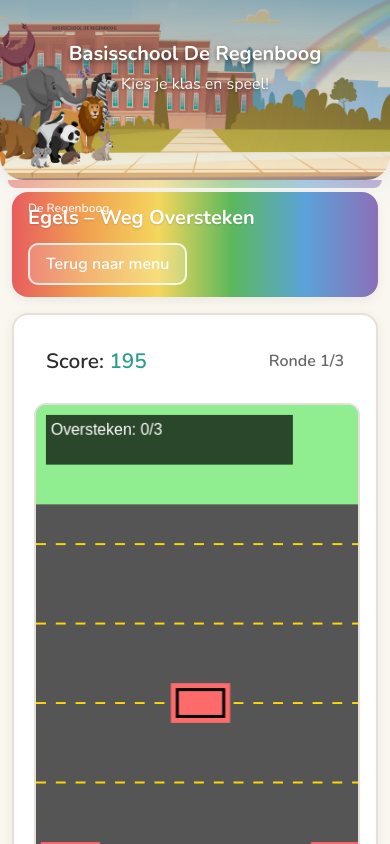
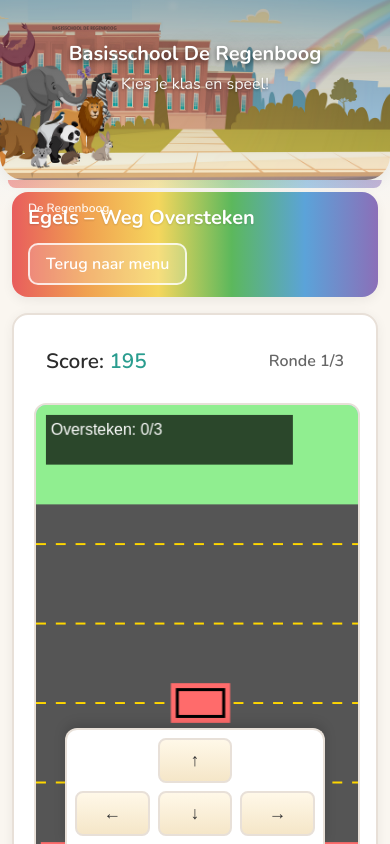
Before and after one commit to janvangent1/regenboog, a website: page public/games/egels.html in a window 390 px wide. Both pictures are taken after a click on the button "Start spel". Shown: the top 844 px of the page. Drawn offline with nearby package versions, Linux system fonts and the light colour scheme; no server answers.

Commit message:
Fix: pijlknoppen altijd zichtbaar op smartphone (egels, wolven, vossen)
Co-authored-by: Cursor <cursoragent@cursor.com>

```diff
--- a/public/css/games.css
+++ b/public/css/games.css
@@ -1654,10 +1654,27 @@
   grid-template-rows: auto auto;
 }
 
-/* Op gsm: pijlknoppen in de flow houden (zoals Giraffen), zodat ze zichtbaar zijn na scrollen */
+/* Op gsm: pijlknoppen altijd zichtbaar – vast onderaan (egels, wolven, vossen hebben groot speelveld) */
 @media (max-width: 768px) {
   .arrow-pad {
     max-width: 260px;
+    position: fixed;
+    bottom: 0;
+    left: 50%;
+    transform: translateX(-50%);
+    width: 100%;
+    z-index: 100;
+    background: var(--card);
+    padding: 0.5rem 0.5rem max(0.5rem, env(safe-area-inset-bottom));
+    margin: 0;
+    box-shadow: 0 -4px 12px rgba(0, 0, 0, 0.15);
+    border-radius: 12px 12px 0 0;
+    border: 2px solid var(--border);
+    border-bottom: none;
+  }
+  /* Ruimte onderaan zodat content niet onder de vaste knoppen verdwijnt */
+  .game-area:has(.arrow-pad) {
+    padding-bottom: 120px;
   }
   .arrow-pad-vertical {
     max-width: 80px;
```
